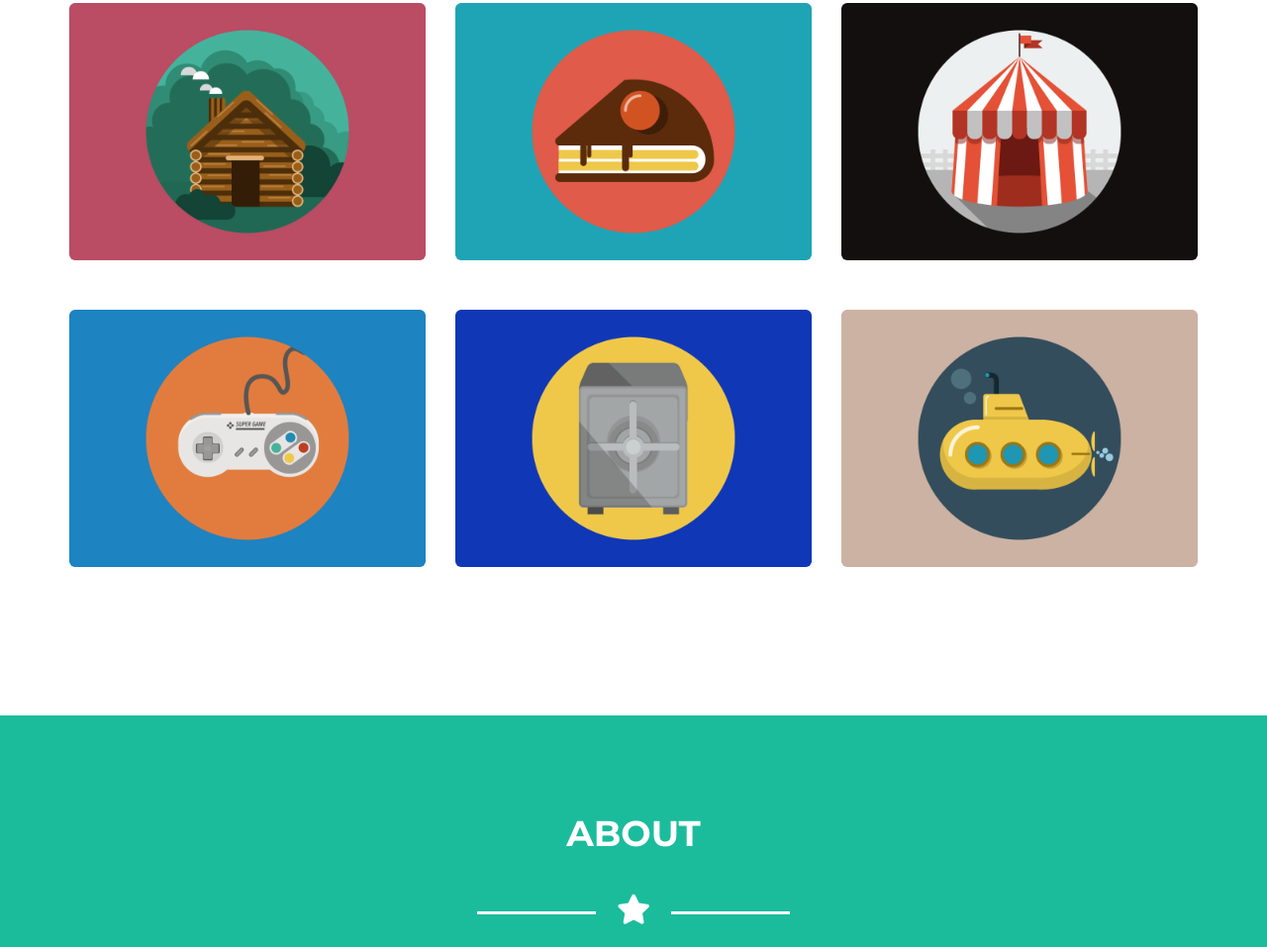
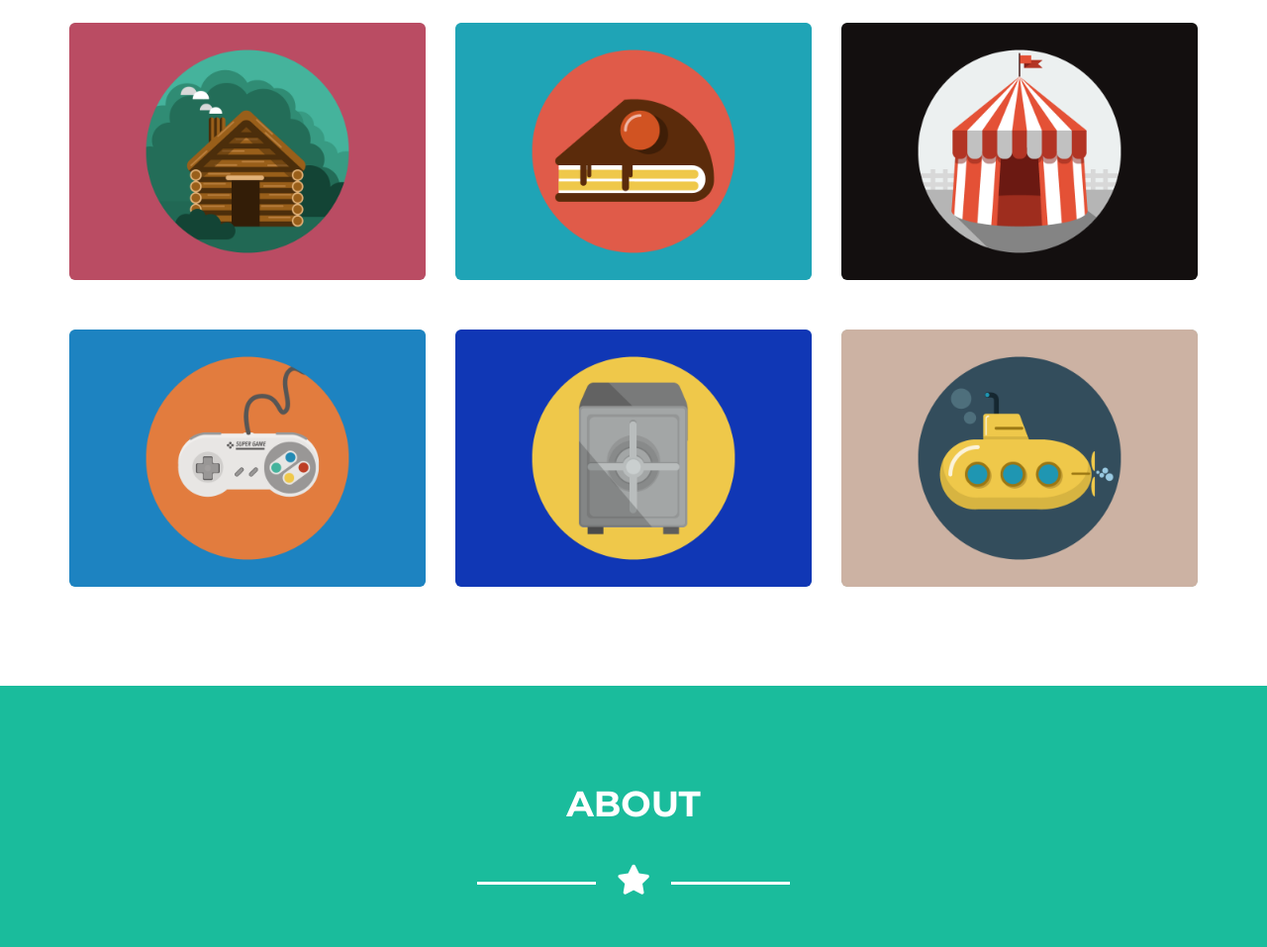
Before and after one commit to FabioMezzina/html-css-bootstrap-freelancer, a plain HTML site: page index.html in a window 1280 px wide. Shown: the part 1061-2018 px from the top of the page at 99% size. Drawn offline with nearby package versions, Linux system fonts and the light colour scheme.

Commit message:
removed last 3 portfolio boxes margin bot

```diff
--- a/css/style.css
+++ b/css/style.css
@@ -10,6 +10,7 @@ h1,
 h2,
 h3,
 h4 {
+  margin-top: 0;
   font-family: 'Montserrat', sans-serif;
   font-weight: 700;
 }
@@ -65,7 +66,7 @@ footer {
 #about,
 #contact,
 footer {
-  padding: 80px 0 100px;
+  padding: 100px 0 100px;
 }
 
 .btn-default {
@@ -336,6 +337,15 @@ footer a:focus i {
   line-height: 60px;
 }
 
+/* TABLET MEDIAQUERY */
+@media screen and (min-width: 768px) {
+  #portfolio .row > div:nth-of-type(5),
+  #portfolio .row > div:nth-of-type(6),
+  #portfolio .row > div:nth-of-type(7) {
+    margin-bottom: 0;
+  }
+}
+
 /* DESKTOP MEDIAQUERY */
 @media screen and (min-width: 992px) {
   /* navbar */
```
